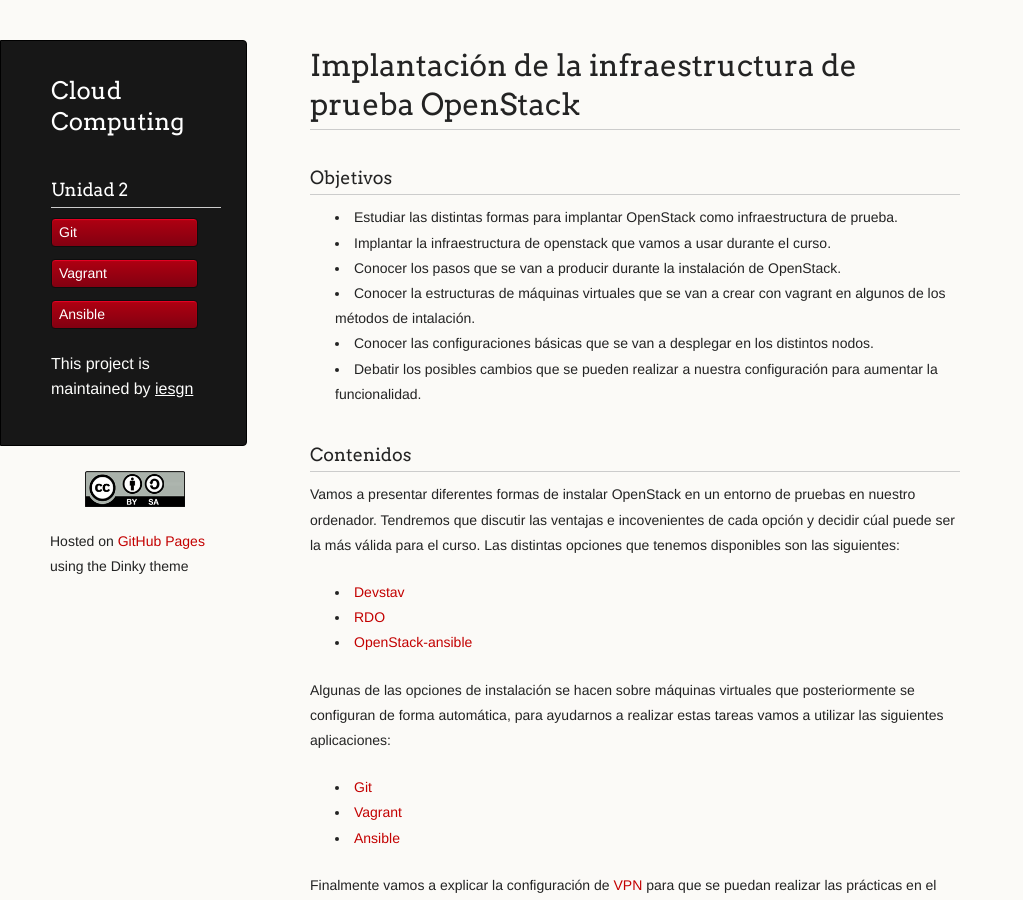
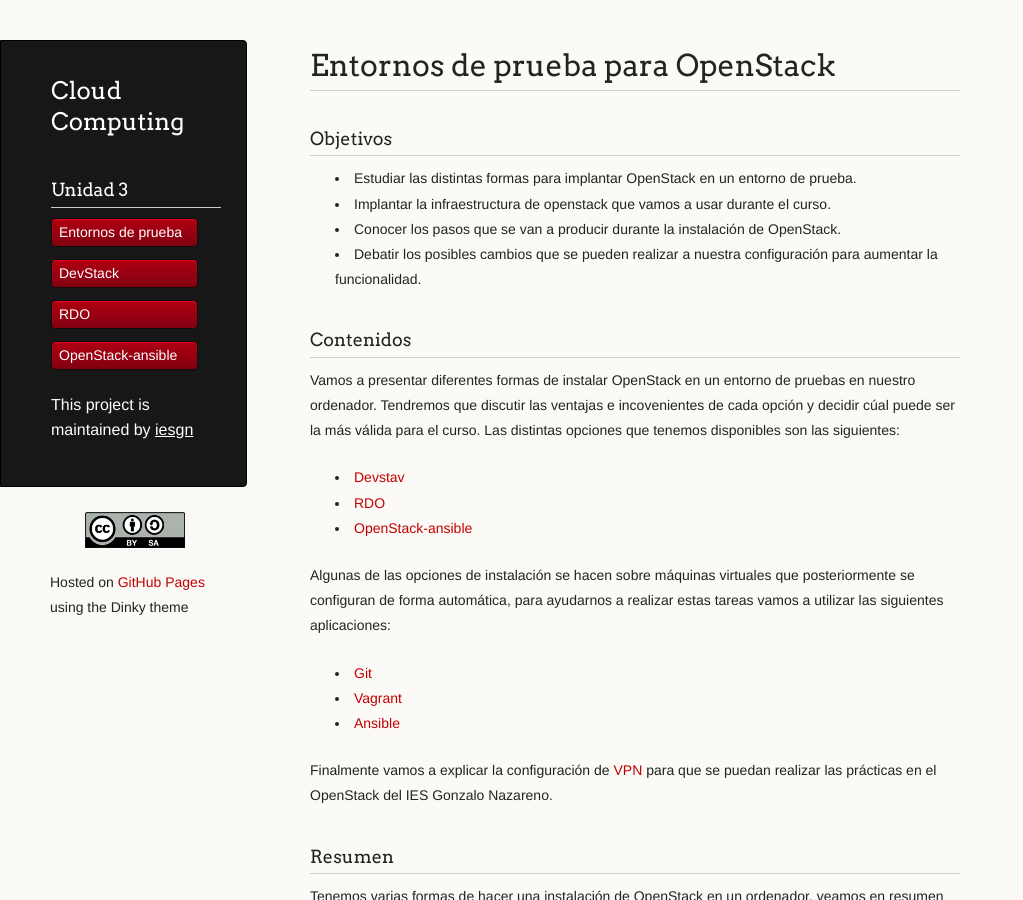
Before and after one commit to iesgn/cloud, a Jekyll site: the page built from curso/u3/index.md, in a window 1280 px wide and 900 px high. Shown: the whole window, without its empty margins (0-1023 px from the left). Built offline with Jekyll 4.4.1, drawn with Linux system fonts in a browser that asks for light colours.

Commit message:
correcciones menores

```diff
--- a/curso/u3/index.md
+++ b/curso/u3/index.md
@@ -1,17 +1,14 @@
 ---
 layout: blog
-tittle: Implantación de la infraestructura de prueba OpenStack
+tittle: Entornos de prueba para OpenStack
 menu:
-  - Unidad 2
-  - Aplicaciones
+  - Unidad 3
 ---
 ###Objetivos
 
-* Estudiar las distintas formas para implantar OpenStack como infraestructura de prueba.
+* Estudiar las distintas formas para implantar OpenStack en un entorno de prueba.
 * Implantar la infraestructura de openstack que vamos a usar durante el curso.
 * Conocer los pasos que se van a producir durante la instalación de OpenStack.
-* Conocer la estructuras de máquinas virtuales que se van a crear con vagrant en algunos de los métodos de intalación.
-* Conocer las configuraciones básicas que se van a desplegar en los distintos nodos.
 * Debatir los posibles cambios que se pueden realizar a nuestra configuración para aumentar la funcionalidad.
 
 ###Contenidos
```
